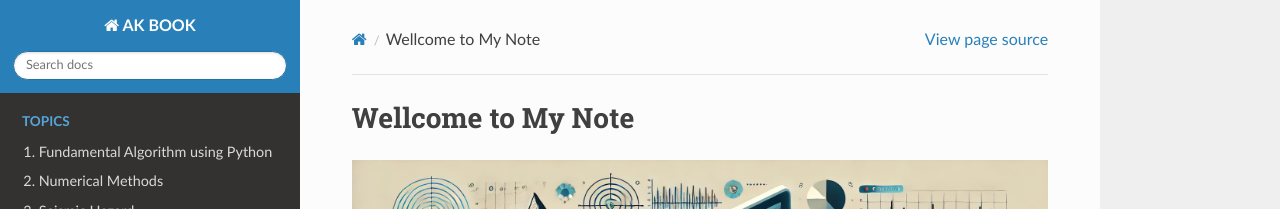
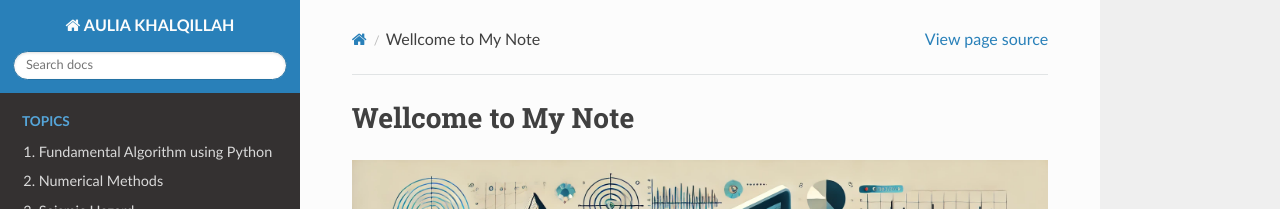
Before and after one commit to auliakhalqillah/akbook, a Sphinx documentation site: the page built from docs/source/index.rst, in a window 1280 px wide. Shown: the top 209 px of the page. Built offline with Sphinx 7.4.7 and the Read the Docs theme 3.1.0, drawn with Linux system fonts in a browser that asks for light colours.

Commit message:
Update conf.py

```diff
--- a/docs/source/conf.py
+++ b/docs/source/conf.py
@@ -2,7 +2,7 @@
 
 # -- Project information
 
-project = 'AK BOOK'
+project = 'AULIA KHALQILLAH'
 copyright = '2024, Aulia Khalqillah'
 author = 'Aulia Khalqillah'
 
```
